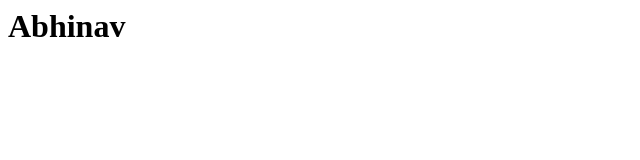
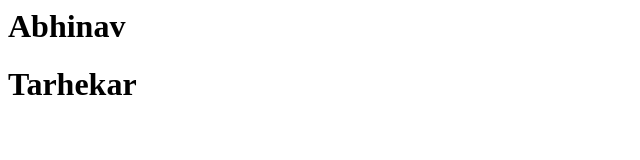
Before and after one commit to adt77/fresherbatch-oct16, a plain HTML site: page index.html in a window 1280 px wide. Shown: the whole page, without its empty margins (0-640 px from the left). Drawn offline with Linux system fonts and the light colour scheme.

Commit message:
Commited README.txt

```diff
--- a/index.html
+++ b/index.html
@@ -1 +1,3 @@
 <h1>Abhinav<h1/>
+
+<h1>Tarhekar<h1/>
```
Also changed, not shown: Assignments/README.txt (added).
